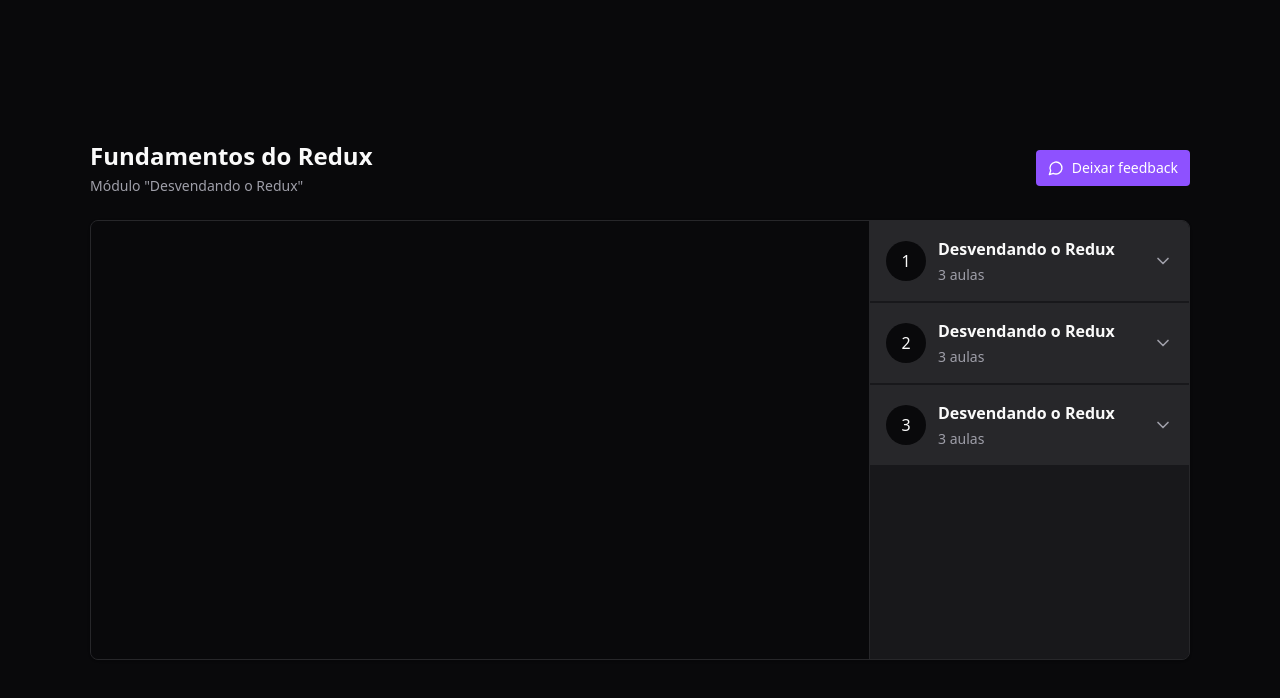
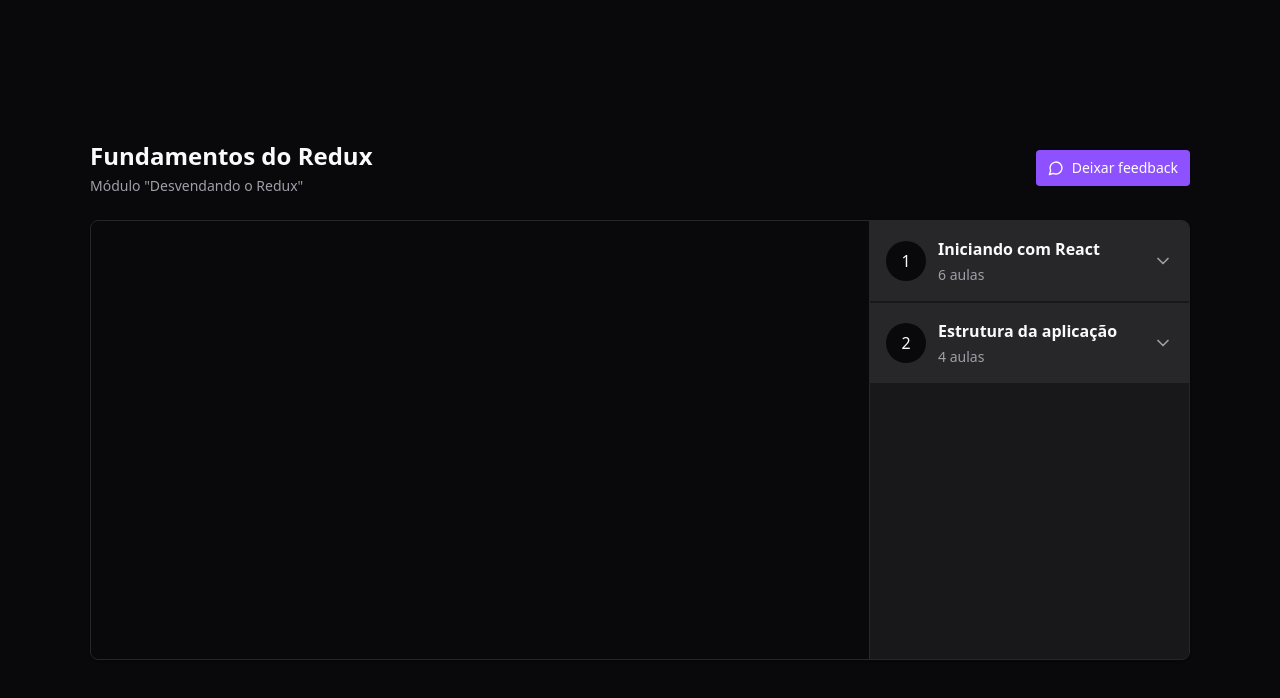
Before and after one commit to A1n2F/project-react-redux-zustand, a React (Vite) app: page / in a window 1280 px wide. Shown: the top 698 px of the page. Built offline with nearby package versions, Linux system fonts and the light colour scheme.

Commit message:
Aplicação com Redux - Criando reducer do player

```diff
--- a/src/components/Module.tsx
+++ b/src/components/Module.tsx
@@ -2,6 +2,7 @@
 
 import { ChevronDown } from "lucide-react";
 import { Lesson } from "./Lesson";
+import { useAppSelector } from "../store";
 
 interface ModuleProps {
     moduleIndex: number
@@ -10,6 +11,11 @@
 }
 
 export function Module({ moduleIndex, title, amountOfLessons }: ModuleProps) {
+    const lessons = useAppSelector((state) => {
+        return state.player.course.modules[moduleIndex].lessons
+    })
+
+
     return (
         <Collapsible.Root className="group">
             <Collapsible.Trigger className="flex w-full items-center gap-3 bg-zinc-800 p-4 cursor-pointer">
@@ -27,20 +33,15 @@
 
             <Collapsible.Content>
             <nav className="relative flex flex-col gap-4 p-6">
-                <Lesson
-                    title="Fundamentos do Redux"
-                    duration="09:13"
-                />
-
-                <Lesson
-                    title="Fundamentos do Redux"
-                    duration="09:13"
-                />
-
-                <Lesson
-                    title="Fundamentos do Redux"
-                    duration="09:13"
-                />
+                { lessons.map(lesson => {
+                    return (
+                        <Lesson
+                            key={lesson.id}
+                            title={lesson.title}
+                            duration={lesson.duration}
+                        />
+                    )
+                })}
             </nav>
             </Collapsible.Content>
 
--- a/src/pages/Player.tsx
+++ b/src/pages/Player.tsx
@@ -3,8 +3,13 @@
 import { Header } from "../components/Header"
 import { Video } from "../components/Video"
 import { Module } from "../components/Module"
+import { useAppSelector } from "../store"
 
 export function Player() {
+    const modules = useAppSelector(state => {
+        return state.player.course.modules
+    })
+
     return (
         <div className="h-screen bg-zinc-950 text-zinc-50 flex items-center justify-center">
             <div className="flex w-[1100px] flex-col gap-6">
@@ -25,23 +30,16 @@
 
                     <aside className="w-80 absolute top-0 bottom-0 right-0 border-l divide-y-2 divide-zinc-900 border-zinc-800 bg-zinc-900 overflow-y-scroll
                     scrollbar scrollbar-thin scrollbar-track-zinc-950 scrollbar-thumb-zinc-900">
-                        <Module
-                            moduleIndex={0}
-                            title="Desvendando o Redux"
-                            amountOfLessons={3}
-                        />
-
-                        <Module
-                            moduleIndex={1}
-                            title="Desvendando o Redux"
-                            amountOfLessons={3}
-                        />
-
-                        <Module
-                            moduleIndex={2}
-                            title="Desvendando o Redux"
-                            amountOfLessons={3}
-                        />
+                        { modules.map((module, index) => {
+                            return (
+                                <Module
+                                    key={module.id}
+                                    moduleIndex={index}
+                                    title={module.title}
+                                    amountOfLessons={module.lessons.length}
+                                />
+                            )
+                        })}
                     </aside>
                 </main>
             </div>
--- a/src/store/index.ts
+++ b/src/store/index.ts
@@ -1,8 +1,11 @@
 import { configureStore } from "@reduxjs/toolkit"
 import { useSelector, TypedUseSelectorHook } from "react-redux"
+import { player } from "./slices/player"
 
 export const store = configureStore({
-    reducer: {}
+    reducer: {
+        player: player
+    }
 })
 
 export type RootState = ReturnType <typeof store.getState>
--- /dev/null
+++ b/src/store/slices/player.ts
@@ -0,0 +1,37 @@
+import { createSlice } from "@reduxjs/toolkit";
+
+const playerSlice = createSlice({
+    name: "player",
+    initialState: {
+        course: {
+            modules: [
+                {
+                  id: '1',
+                  title: 'Iniciando com React',
+                  lessons: [
+                    { id: 'Jai8w6K_GnY', title: 'CSS Modules', duration: '13:45' },
+                    { id: 'w-DW4DhDfcw', title: 'Estilização do Post', duration: '10:05' },
+                    { id: 'D83-55LUdKE', title: 'Componente: Header', duration: '06:33' },
+                    { id: 'W_ATsETujaY', title: 'Componente: Sidebar', duration: '09:12' },
+                    { id: 'Pj8dPeameYo', title: 'CSS Global', duration: '03:23' },
+                    { id: '8KBq2vhwbac', title: 'Form de comentários', duration: '11:34' },
+                  ],
+                },
+                {
+                  id: '2',
+                  title: 'Estrutura da aplicação',
+                  lessons: [
+                    { id: 'gE48FQXRZ_o', title: 'Componente: Comment', duration: '13:45' },
+                    { id: 'Ng_Vk4tBl0g', title: 'Responsividade', duration: '10:05' },
+                    { id: 'h5JA3wfuW1k', title: 'Interações no JSX', duration: '06:33' },
+                    { id: '1G0vSTqWELg', title: 'Utilizando estado', duration: '09:12' },
+                  ],
+                },
+              ],
+        }
+    },
+
+    reducers: {}
+})
+
+export const player = playerSlice.reducer
```
